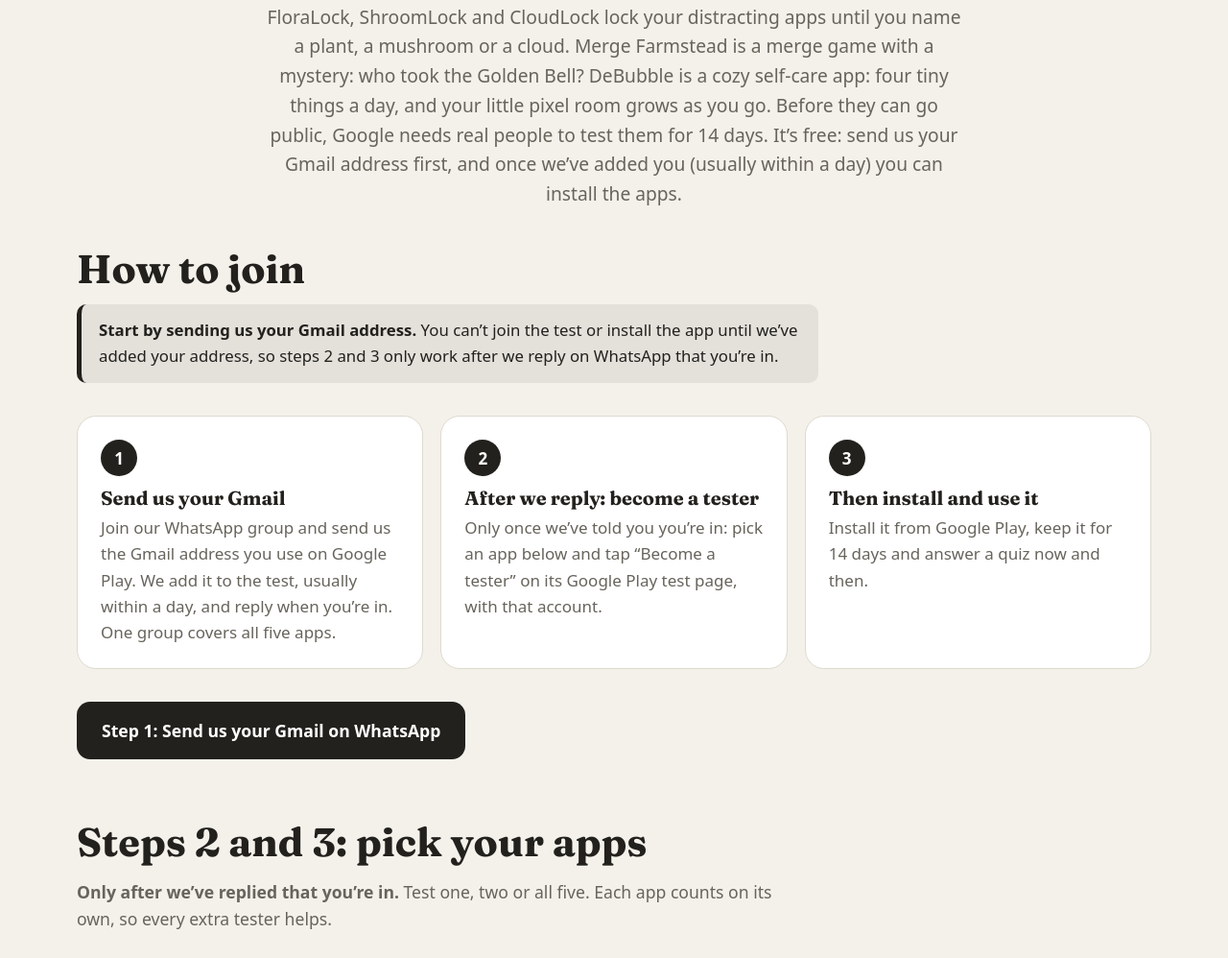
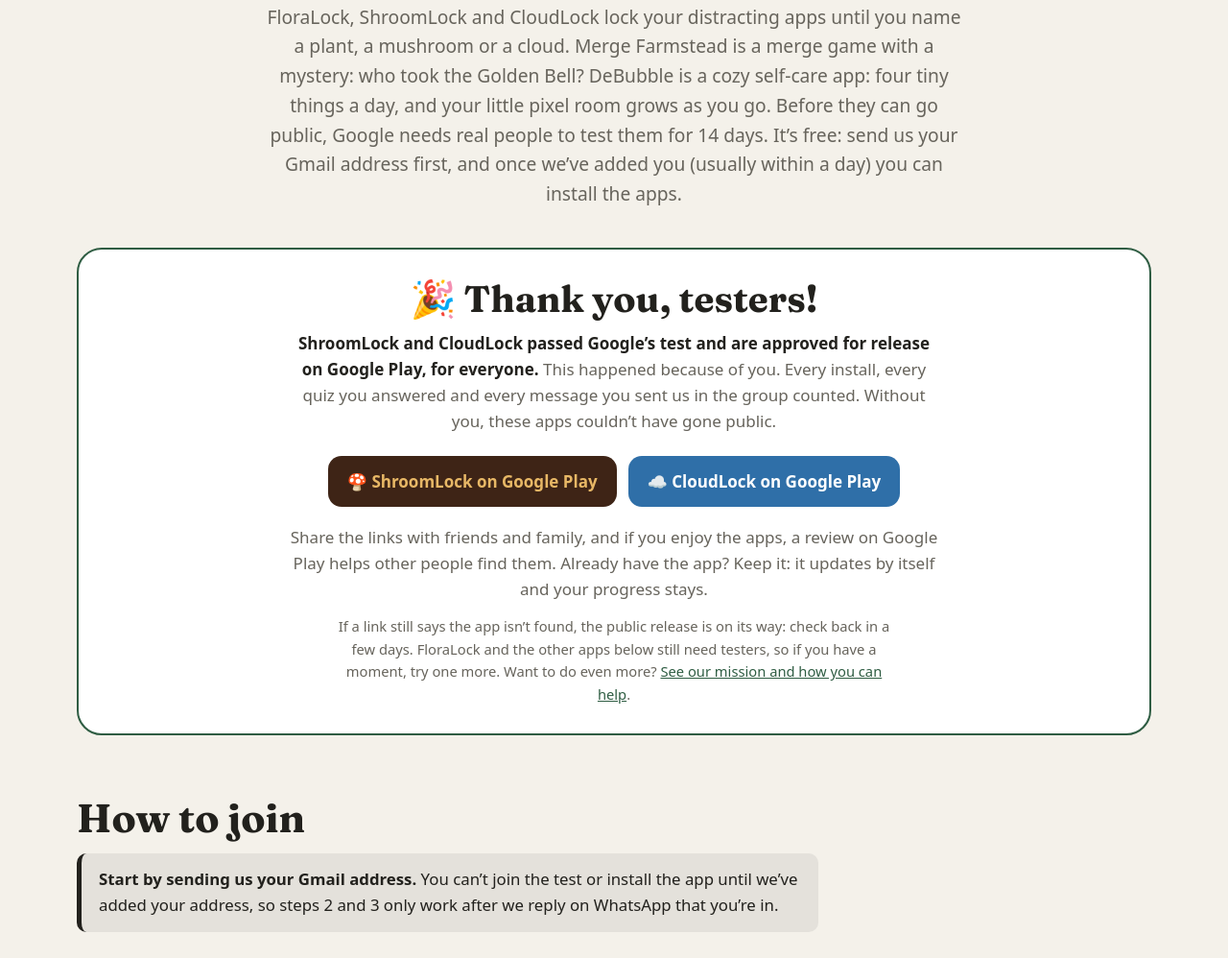
Before and after one commit to Sinadehesh/Flora, a website: page site/testers/index.html in a window 1280 px wide. Shown: the part 269-1267 px from the top of the page at 96% size. Drawn offline with nearby package versions, Linux system fonts and the light colour scheme; a web font is replaced by a local one.

Commit message:
Testers page: thank the testers, with the ShroomLock and CloudLock store links
Both apps passed Google's test and are approved for release; the thank-you
says it happened because of the testers, and asks them to share and review.

Co-Authored-By: Claude Opus 5.5 <noreply@anthropic.com>
Claude-Session: https://claude.ai/code/session_01JRd66ZYCzSenW5MujHy5Pg

```diff
--- a/site/testers/index.html
+++ b/site/testers/index.html
@@ -117,6 +117,13 @@ footer a { color: var(--muted); }
 .steps1 li::before { counter-increment: s; content: counter(s); display: grid; place-items: center; width: 38px; height: 38px; border-radius: 50%; background: var(--ink); color: #fff; font-weight: 800; margin-bottom: 12px; }
 .steps1 h3 { font-size: 1.25rem; margin-bottom: 6px; }
 .steps1 p { margin: 0; color: var(--muted); }
+.thanks { background: #fff; border: 2px solid var(--green); border-radius: 26px; padding: 30px 30px 28px; text-align: center; }
+.thanks h2 { font-size: clamp(1.8rem, 3.4vw, 2.4rem); margin-bottom: 12px; }
+.thanks p { color: var(--muted); max-width: 40em; margin: 0 auto 14px; }
+.thanks .row { display: flex; flex-wrap: wrap; gap: 12px; justify-content: center; margin: 22px 0 18px; }
+.thanks .go.shroom { background: #3E2416; color: var(--amber); }
+.thanks .go.cloud { background: #2F6FA8; color: #fff; }
+.thanks .small { font-size: 0.92rem; margin-bottom: 0; }
 .go { display: inline-flex; align-items: center; justify-content: center; text-align: center; gap: 10px; padding: 13px 20px; border-radius: 14px; font-weight: 700; text-decoration: none; background: var(--ink); color: #fff; }
 .go.big { font-size: 1.1rem; padding: 16px 26px; }
 .go.line { background: transparent; color: var(--ink); border: 1.5px solid var(--ink); }
@@ -167,6 +174,21 @@ footer a { color: var(--muted); }
       <span class="eyebrow">Closed test on Google Play · free · Android</span>
       <h1>Help us launch <em>five new apps</em></h1>
       <p>FloraLock, ShroomLock and CloudLock lock your distracting apps until you name a plant, a mushroom or a cloud. Merge Farmstead is a merge game with a mystery: who took the Golden Bell? DeBubble is a cozy self-care app: four tiny things a day, and your little pixel room grows as you go. Before they can go public, Google needs real people to test them for 14 days. It’s free: send us your Gmail address first, and once we’ve added you (usually within a day) you can install the apps.</p>
+    </div>
+  </section>
+
+  <section id="thank-you" style="padding-top: 0">
+    <div class="wrap">
+      <div class="thanks">
+        <h2>🎉 Thank you, testers!</h2>
+        <p><b style="color: var(--ink)">ShroomLock and CloudLock passed Google’s test and are approved for release on Google Play, for everyone.</b> This happened because of you. Every install, every quiz you answered and every message you sent us in the group counted. Without you, these apps couldn’t have gone public.</p>
+        <div class="row">
+          <a class="go shroom" href="https://play.google.com/store/apps/details?id=com.shroomlock.app" target="_blank" rel="noopener">🍄 ShroomLock on Google Play</a>
+          <a class="go cloud" href="https://play.google.com/store/apps/details?id=com.cloudlock.app" target="_blank" rel="noopener">☁️ CloudLock on Google Play</a>
+        </div>
+        <p>Share the links with friends and family, and if you enjoy the apps, a review on Google Play helps other people find them. Already have the app? Keep it: it updates by itself and your progress stays.</p>
+        <p class="small">If a link still says the app isn’t found, the public release is on its way: check back in a few days. FloraLock and the other apps below still need testers, so if you have a moment, try one more. Want to do even more? <a href="/support/">See our mission and how you can help</a>.</p>
+      </div>
     </div>
   </section>
 
```
